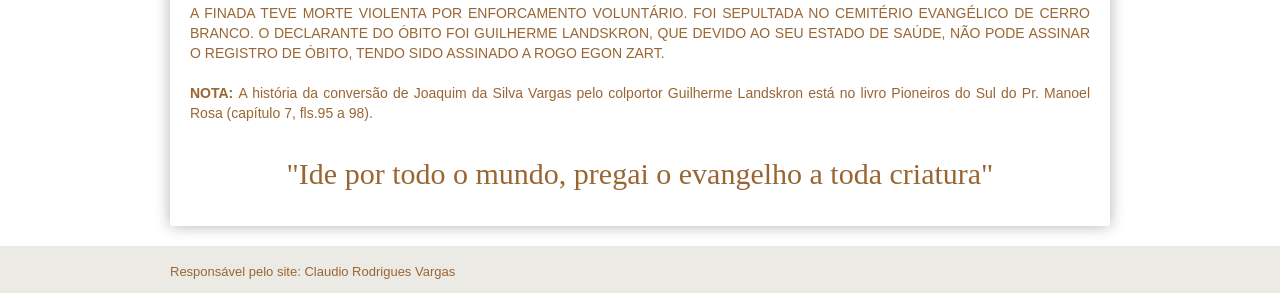
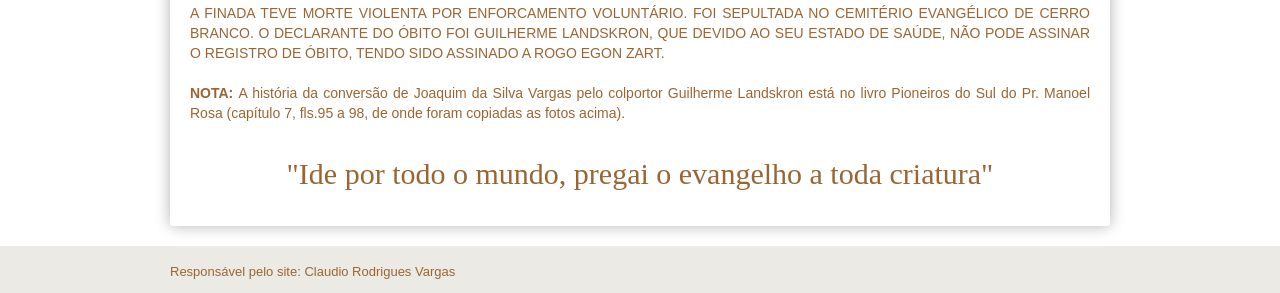
Before and after one commit to claudiovargas1955/claudiovargas1955.github.io, a Jekyll site: the page built from _pages/arvore-genealogica-de-guilherme landskron.html, in a window 1280 px wide. Shown: the part 1839-2132 px from the top of the page. Built offline with Jekyll 4.4.1, drawn with Linux system fonts in a browser that asks for light colours; some web fonts are replaced.

Commit message:
Update arvore-genealogica-de-guilherme landskron.html

```diff
--- a/_pages/arvore-genealogica-de-guilherme landskron.html
+++ b/_pages/arvore-genealogica-de-guilherme landskron.html
@@ -130,7 +130,7 @@ LIVRO NR.09 DO CARTÓRIO DO BOTUCARAÍ<br>
 ZART.<br><br>
 
 <b>NOTA: </b>A história da conversão de Joaquim da Silva Vargas pelo colportor Guilherme Landskron está no livro Pioneiros do Sul do
-Pr. Manoel Rosa (capítulo 7, fls.95 a 98).<br><br>
+Pr. Manoel Rosa (capítulo 7, fls.95 a 98, de onde foram copiadas as fotos acima).<br><br>
 
 <p style="text-align:center;  color:#996633; font-size:30px; font-family: 'Rancho', cursive">"Ide por todo o mundo, pregai o evangelho
 a toda criatura" </p>
```
